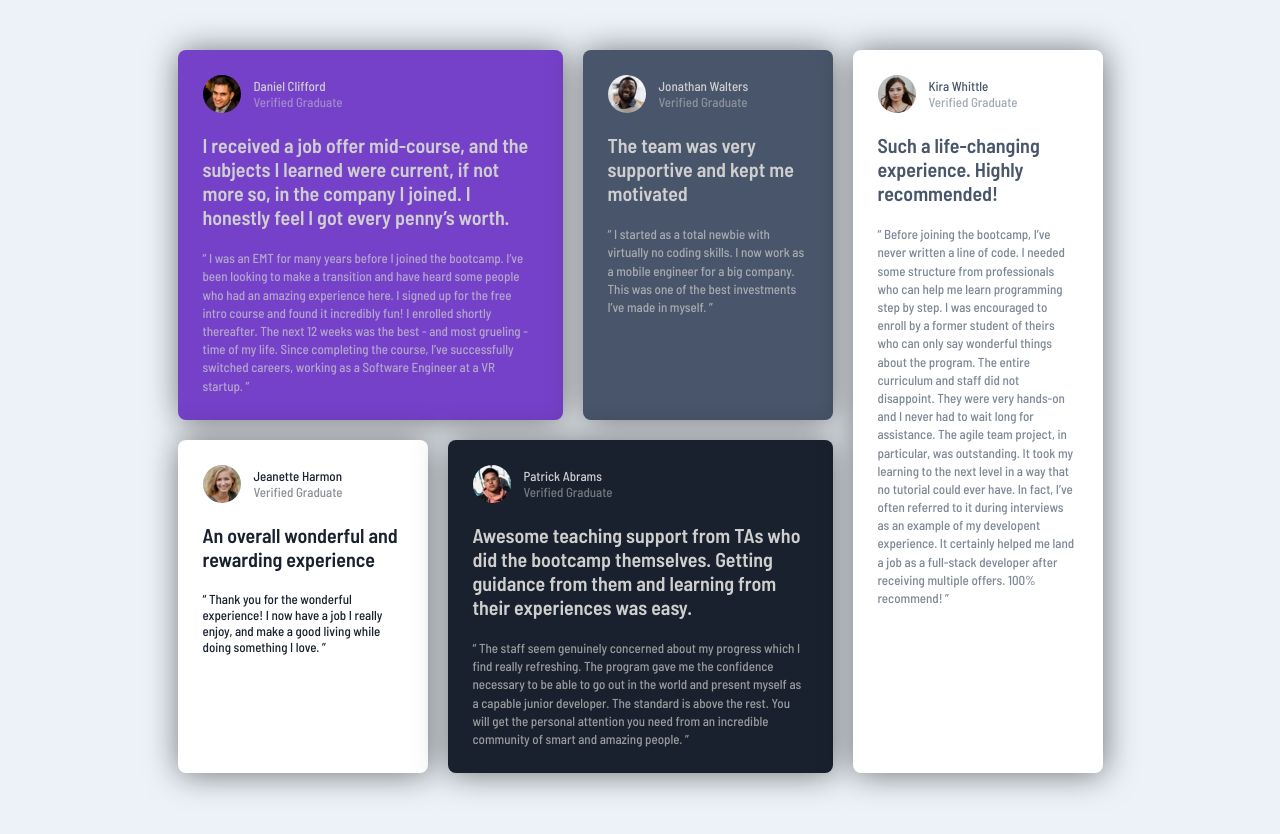
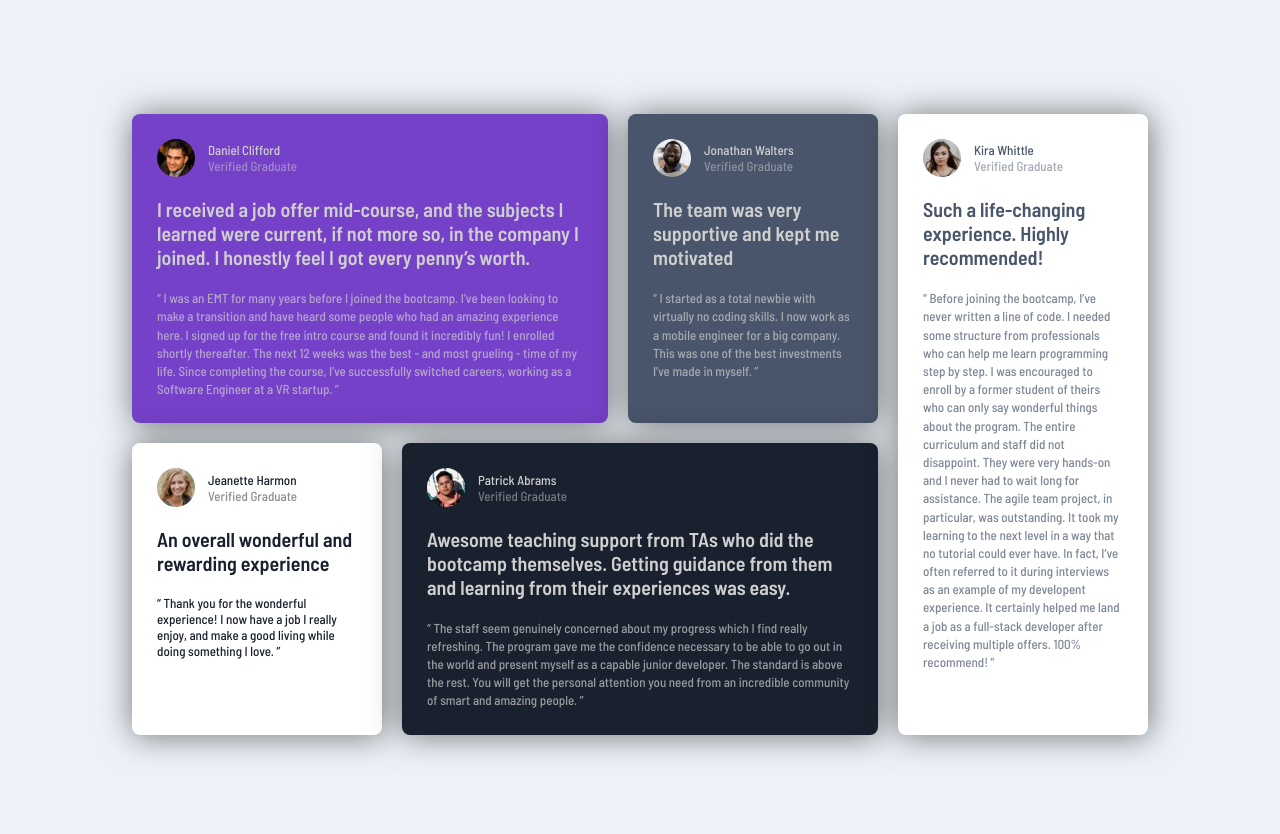
Before and after one commit to akonsaravanan/testimonials-grid-section-main, a plain HTML site: page index.html in a window 1280 px wide. Drawn offline with Linux system fonts and the light colour scheme.

Commit message:
testimonials-grid-section-main

```diff
--- a/style.css
+++ b/style.css
@@ -154,7 +154,7 @@ body {
 
 @media (min-width: 1130px) {
   body {
-    margin: 0 10rem;
+    margin: 4rem 7rem;
   }
   .testimonials {
     max-width: 1200px;
```
